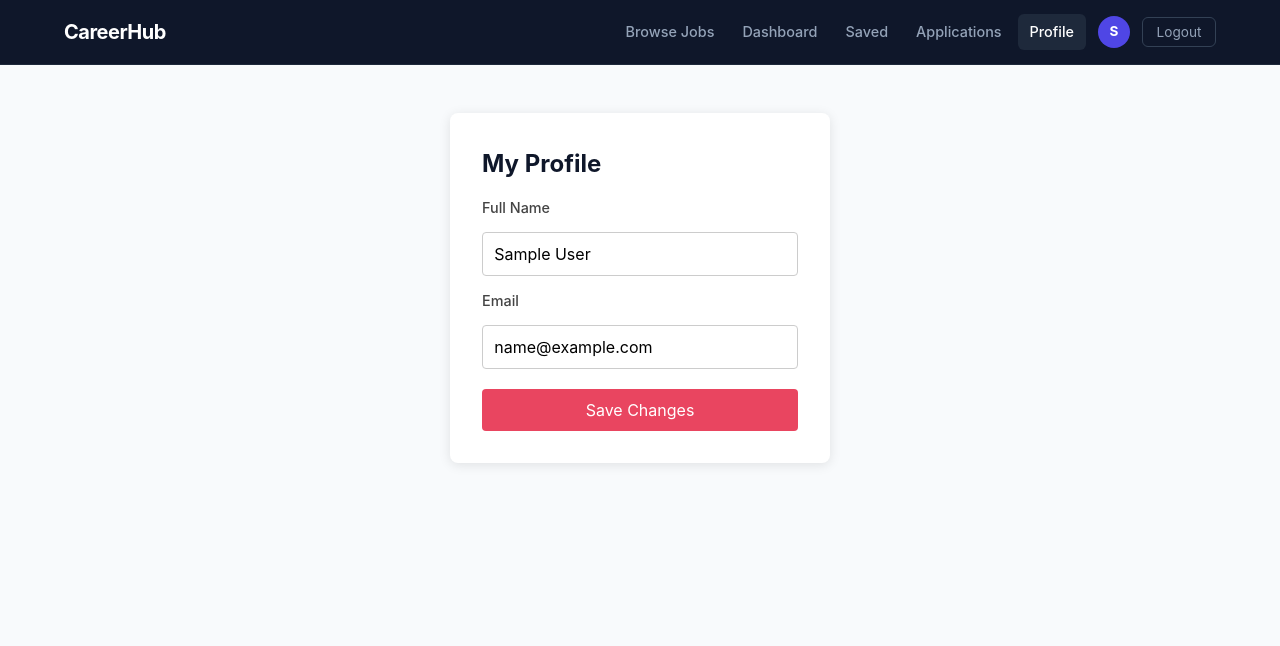
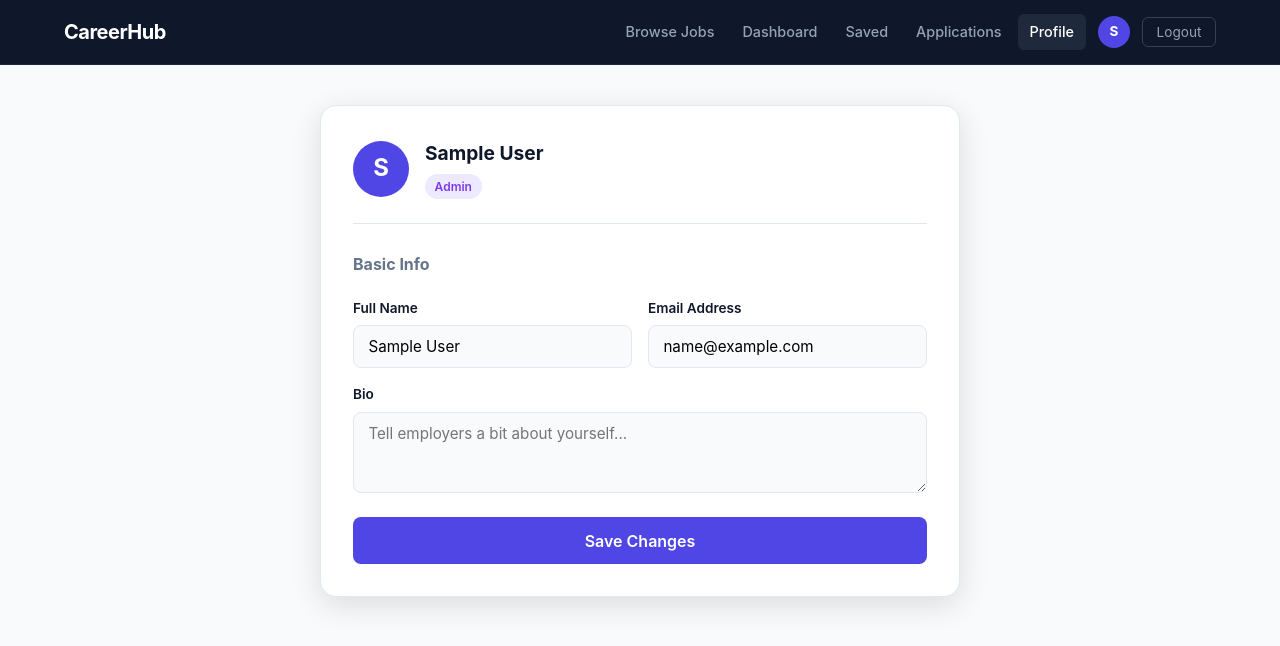
Before and after one commit to obapluto-ob/module_5_project, a React (Vite) app in the folder client/: page /profile in a window 1280 px wide. Shown: the top 646 px of the page. Built offline with nearby package versions, Linux system fonts and the light colour scheme; sample sign-in values are in the browser's storage.

Commit message:
added university graduation year and resume fields for students

```diff
--- a/client/src/pages/Profile.jsx
+++ b/client/src/pages/Profile.jsx
@@ -4,9 +4,17 @@ import axios from 'axios'
 
 export default function Profile() {
   const { user, token, login } = useAuth()
-  const [form, setForm] = useState({ name: user?.name || '', email: user?.email || '' })
+  const [form, setForm] = useState({
+    name: user?.name || '',
+    email: user?.email || '',
+    university: user?.university || '',
+    graduation_year: user?.graduation_year || '',
+    resume_url: user?.resume_url || '',
+    bio: user?.bio || '',
+  })
   const [msg, setMsg] = useState('')
   const [error, setError] = useState('')
+  const [loading, setLoading] = useState(false)
 
   function handleChange(e) {
     setForm({ ...form, [e.target.name]: e.target.value })
@@ -16,6 +24,7 @@ export default function Profile() {
     e.preventDefault()
     setMsg('')
     setError('')
+    setLoading(true)
     try {
       const res = await axios.put('/api/user/profile', form, {
         headers: { Authorization: `Bearer ${token}` },
@@ -23,81 +32,177 @@ export default function Profile() {
       login(res.data.user, token)
       setMsg('Profile updated successfully.')
     } catch {
-      setError('Failed to update profile.')
+      setError('Could not update profile. Please try again.')
+    } finally {
+      setLoading(false)
     }
   }
 
+  const isStudent = user?.role === 'student'
+
   return (
-    <div style={styles.container}>
-      <form onSubmit={handleUpdate} style={styles.form}>
-        <h2>My Profile</h2>
-        {msg && <p style={styles.success}>{msg}</p>}
-        {error && <p style={styles.error}>{error}</p>}
-        <label style={styles.label}>Full Name</label>
-        <input
-          style={styles.input}
-          name="name"
-          value={form.name}
-          onChange={handleChange}
-          required
-        />
-        <label style={styles.label}>Email</label>
-        <input
-          style={styles.input}
-          name="email"
-          type="email"
-          value={form.email}
-          onChange={handleChange}
-          required
-        />
-        <button type="submit" style={styles.btn}>Save Changes</button>
-      </form>
+    <div style={styles.page}>
+      <div style={styles.card}>
+        <div style={styles.cardHeader}>
+          <div style={styles.avatar}>{user?.name?.[0]?.toUpperCase()}</div>
+          <div>
+            <h2 style={styles.name}>{user?.name}</h2>
+            <span style={styles.role}>{user?.role}</span>
+          </div>
+        </div>
+
+        {msg && <div style={styles.successBox}>{msg}</div>}
+        {error && <div style={styles.errorBox}>{error}</div>}
+
+        <form onSubmit={handleUpdate} style={styles.form}>
+          <h3 style={styles.sectionTitle}>Basic Info</h3>
+
+          <div style={styles.row}>
+            <div style={styles.field}>
+              <label style={styles.label}>Full Name</label>
+              <input style={styles.input} name="name" value={form.name} onChange={handleChange} required />
+            </div>
+            <div style={styles.field}>
+              <label style={styles.label}>Email Address</label>
+              <input style={styles.input} name="email" type="email" value={form.email} onChange={handleChange} required />
+            </div>
+          </div>
+
+          <div style={styles.field}>
+            <label style={styles.label}>Bio</label>
+            <textarea style={styles.textarea} name="bio" value={form.bio}
+              onChange={handleChange} placeholder="Tell employers a bit about yourself..." rows={3} />
+          </div>
+
+          {isStudent && (
+            <>
+              <h3 style={{ ...styles.sectionTitle, marginTop: '0.5rem' }}>Student Details</h3>
+              <div style={styles.row}>
+                <div style={styles.field}>
+                  <label style={styles.label}>University / College</label>
+                  <input style={styles.input} name="university" value={form.university}
+                    onChange={handleChange} placeholder="e.g. University of Nairobi" />
+                </div>
+                <div style={styles.field}>
+                  <label style={styles.label}>Graduation Year</label>
+                  <input style={styles.input} name="graduation_year" type="number"
+                    value={form.graduation_year} onChange={handleChange}
+                    placeholder="e.g. 2026" min="2020" max="2035" />
+                </div>
+              </div>
+              <div style={styles.field}>
+                <label style={styles.label}>Resume / CV Link</label>
+                <input style={styles.input} name="resume_url" value={form.resume_url}
+                  onChange={handleChange} placeholder="https://drive.google.com/..." />
+                <span style={styles.hint}>Link to your Google Drive, Dropbox, or portfolio</span>
+              </div>
+            </>
+          )}
+
+          <button type="submit" style={styles.btn} disabled={loading}>
+            {loading ? 'Saving...' : 'Save Changes'}
+          </button>
+        </form>
+      </div>
     </div>
   )
 }
 
 const styles = {
-  container: {
+  page: {
+    background: 'var(--bg)',
+    minHeight: '100vh',
+    padding: '2.5rem 1.5rem',
     display: 'flex',
     justifyContent: 'center',
-    paddingTop: '3rem',
   },
-  form: {
+  card: {
+    background: 'var(--surface)',
+    border: '1px solid var(--border)',
+    borderRadius: '16px',
+    boxShadow: 'var(--shadow-lg)',
+    padding: '2rem',
+    width: '100%',
+    maxWidth: '640px',
+    height: 'fit-content',
+  },
+  cardHeader: {
     display: 'flex',
-    flexDirection: 'column',
-    gap: '0.8rem',
-    background: '#fff',
-    padding: '2rem',
+    alignItems: 'center',
+    gap: '1rem',
+    marginBottom: '1.75rem',
+    paddingBottom: '1.5rem',
+    borderBottom: '1px solid var(--border)',
+  },
+  avatar: {
+    width: '56px',
+    height: '56px',
+    borderRadius: '50%',
+    background: 'var(--primary)',
+    color: '#fff',
+    display: 'flex',
+    alignItems: 'center',
+    justifyContent: 'center',
+    fontSize: '1.5rem',
+    fontWeight: '700',
+  },
+  name: { fontSize: '1.2rem', fontWeight: '700' },
+  role: {
+    display: 'inline-block',
+    background: '#ede9fe',
+    color: '#7c3aed',
+    padding: '0.2rem 0.6rem',
+    borderRadius: '999px',
+    fontSize: '0.75rem',
+    fontWeight: '600',
+    textTransform: 'capitalize',
+    marginTop: '0.3rem',
+  },
+  successBox: {
+    background: '#dcfce7',
+    color: '#15803d',
+    padding: '0.75rem 1rem',
     borderRadius: '8px',
-    boxShadow: '0 2px 12px rgba(0,0,0,0.1)',
-    width: '380px',
+    fontSize: '0.9rem',
+    marginBottom: '1rem',
   },
-  label: {
+  errorBox: {
+    background: '#fee2e2',
+    color: '#b91c1c',
+    padding: '0.75rem 1rem',
+    borderRadius: '8px',
     fontSize: '0.9rem',
-    color: '#444',
-    fontWeight: '500',
+    marginBottom: '1rem',
   },
+  form: { display: 'flex', flexDirection: 'column', gap: '1rem' },
+  sectionTitle: { fontSize: '1rem', fontWeight: '700', color: 'var(--text-muted)', marginBottom: '0.25rem' },
+  row: { display: 'grid', gridTemplateColumns: '1fr 1fr', gap: '1rem' },
+  field: { display: 'flex', flexDirection: 'column', gap: '0.35rem' },
+  label: { fontSize: '0.85rem', fontWeight: '600' },
   input: {
-    padding: '0.7rem',
-    borderRadius: '4px',
-    border: '1px solid #ccc',
+    padding: '0.7rem 0.9rem',
+    border: '1px solid var(--border)',
+    borderRadius: '8px',
+    fontSize: '0.95rem',
+    background: 'var(--bg)',
+  },
+  textarea: {
+    padding: '0.7rem 0.9rem',
+    border: '1px solid var(--border)',
+    borderRadius: '8px',
+    fontSize: '0.95rem',
+    background: 'var(--bg)',
+    resize: 'vertical',
+  },
+  hint: { fontSize: '0.78rem', color: 'var(--text-muted)' },
+  btn: {
+    padding: '0.85rem',
+    background: 'var(--primary)',
+    color: '#fff',
+    border: 'none',
+    borderRadius: '8px',
     fontSize: '1rem',
-  },
-  btn: {
-    background: '#e94560',
-    color: '#fff',
-    padding: '0.7rem',
-    border: 'none',
-    borderRadius: '4px',
-    fontSize: '1rem',
-    marginTop: '0.4rem',
-  },
-  success: {
-    color: 'green',
-    fontSize: '0.9rem',
-  },
-  error: {
-    color: 'red',
-    fontSize: '0.9rem',
+    fontWeight: '600',
+    marginTop: '0.5rem',
   },
 }
```
